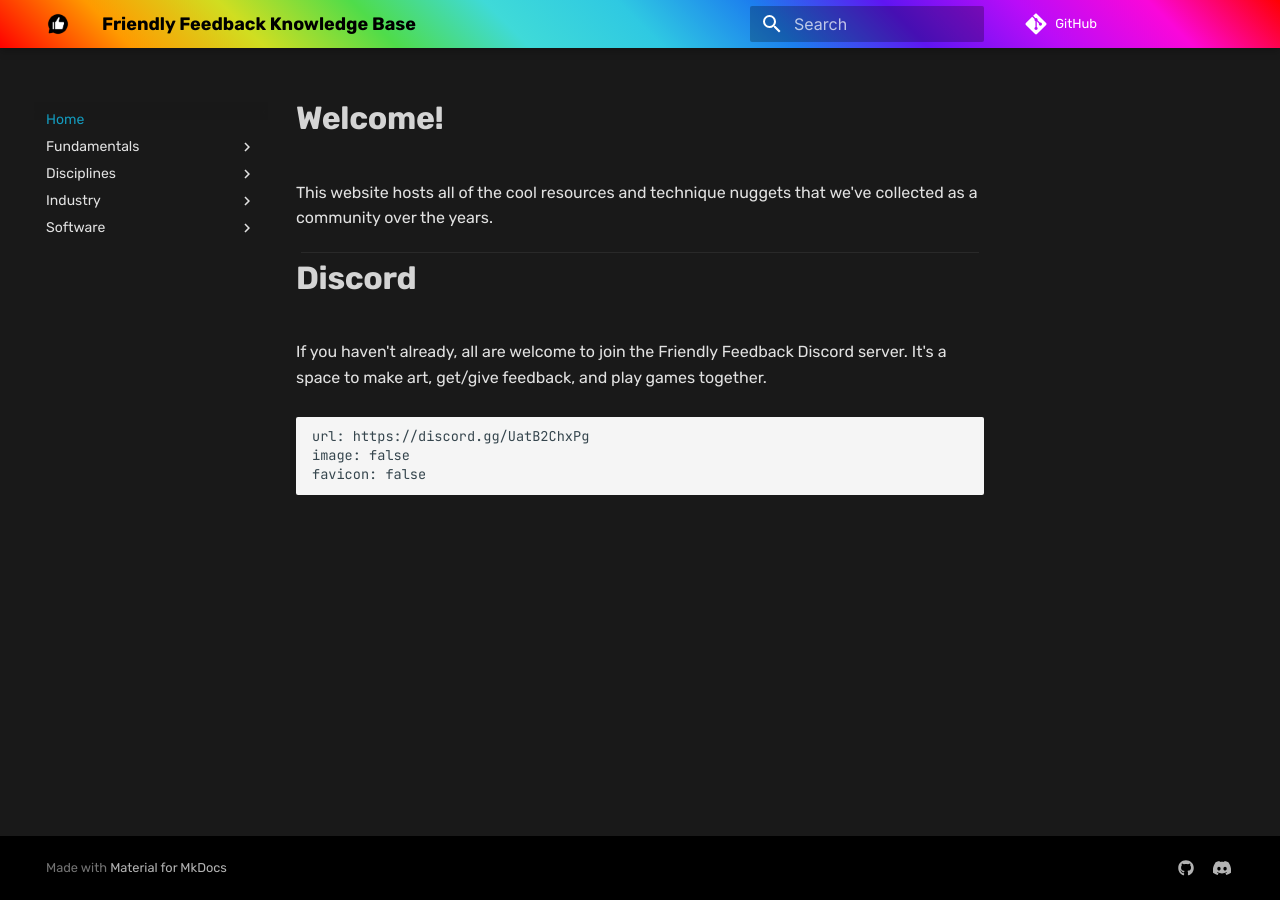
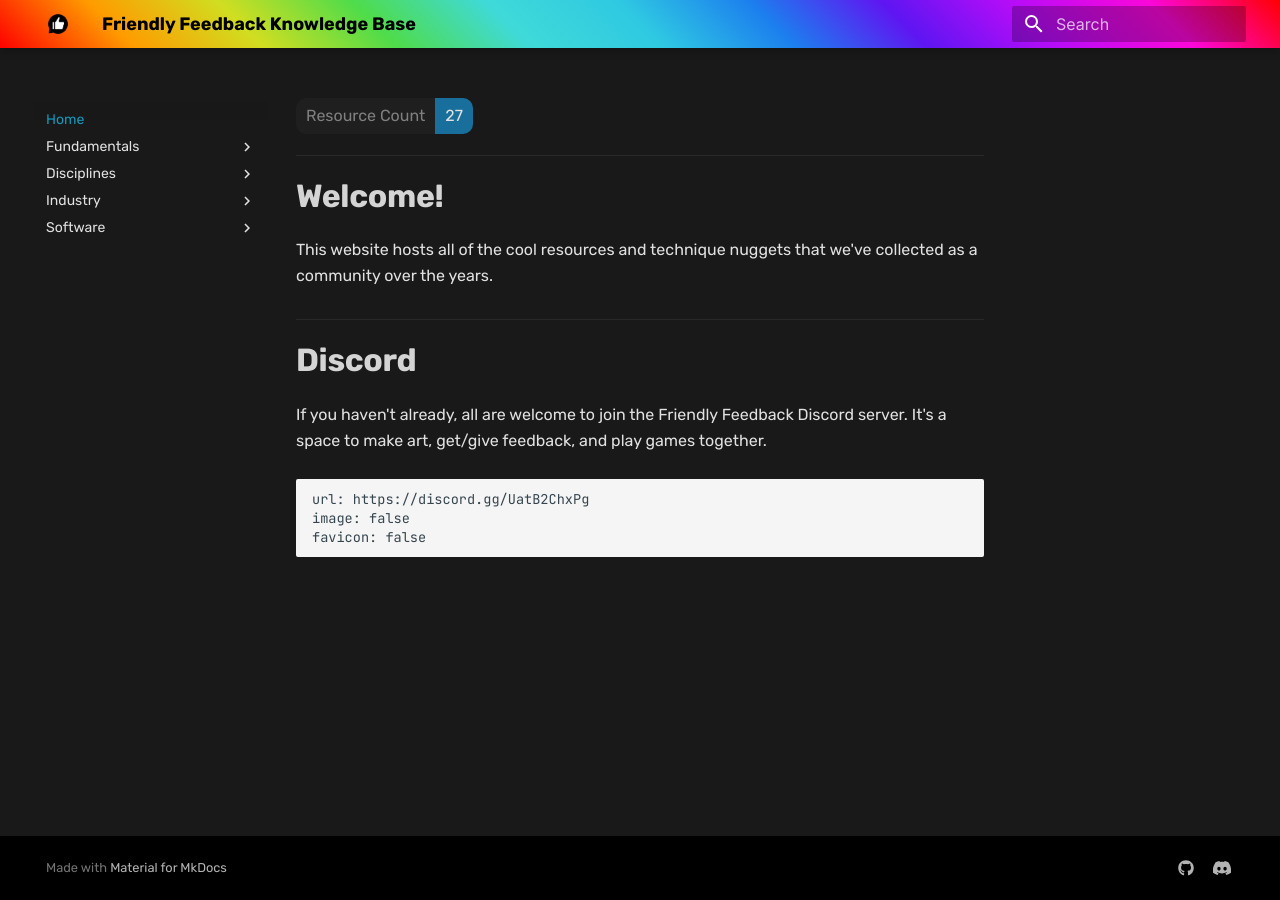
Before and after one commit to Zalek4/Friendly-Feedback-Knowledge-Base, an MkDocs documentation site: the page built from docs/index.md, in a window 1280 px wide. Built offline with MkDocs 1.6.1 and Material for MkDocs 9.7.7, drawn with Linux system fonts in a browser that asks for light colours; comment, search, counter and statistics services are not loaded.

Commit message:
Added a resource count badge to the front page. Updated some CSS.

```diff
--- a/docs/assets/css/style.css
+++ b/docs/assets/css/style.css
@@ -14,6 +14,36 @@
   --md-footer-bg-color--dark: black;
 
   --md-typeset-a-color: rgb(20, 155, 190);
+}
+
+.ff_badge {
+    display: flex;
+    width: max-content;
+    /*border: dashed red;*/
+}
+
+.ff_badge p{
+    padding: 0px !important;
+    margin: 0px !important;
+}
+
+.ff_badge_title {
+    color: grey;
+    background-color: rgb(31, 31, 31);
+    padding-top: 0.25rem;
+    padding-bottom: 0.25rem;
+    padding-left: 0.5rem;
+    padding-right: 0.5rem;
+    border-radius: 10px 0px 0px 10px !important;
+}
+
+.ff_badge_value {
+    background-color: rgb(25, 111, 155);
+    padding-top: 0.25rem;
+    padding-bottom: 0.25rem;
+    padding-left: 0.5rem;
+    padding-right: 0.5rem;
+    border-radius: 0px 10px 10px 0px !important;
 }
 
 body {
@@ -43,6 +73,7 @@
         rgba(251, 7, 217, 1) 90%,
         rgba(255, 0, 0, 1) 100%
     );
+    color: black !important;
 }
 
 .md-nav__source {
@@ -85,7 +116,10 @@
 }
 
 hr {
-    margin: 0.25rem !important;
+    margin-top: 1rem !important;
+    margin-bottom: 1rem !important;
+    margin-left: 0px !important;
+    margin-right: 0px !important;
 }
 
 p {
@@ -97,6 +131,7 @@
 
 h1 {
     font-weight: bold !important;
+    margin-bottom: 20px !important;
 }
 
 h3 {
--- a/docs/index.md
+++ b/docs/index.md
@@ -1,3 +1,10 @@
+<div markdown="1" class="ff_badge">
+<div markdown="1" class="ff_badge_title">Resource Count</div>
+<div markdown="1" class="ff_badge_value">27</div>
+</div>
+
+___
+
 # Welcome!
 
 This website hosts all of the cool resources and technique nuggets that we've collected as a community over the years.
--- a/mkdocs.yml
+++ b/mkdocs.yml
@@ -74,7 +74,6 @@
 - git-revision-date-localized:
     enable_creation_date: false
     type: timeago
-repo_url: https://github.com/Zalek4/Friendly-Feedback-Knowledge-Base
 site_name: Friendly Feedback Knowledge Base
 theme:
   custom_dir: overrides
```
